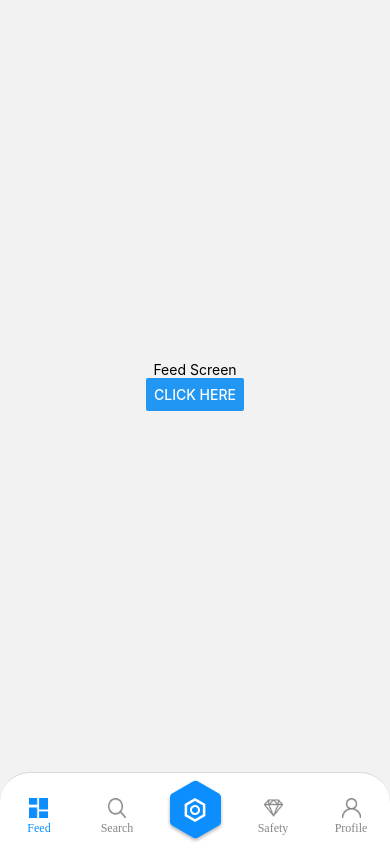
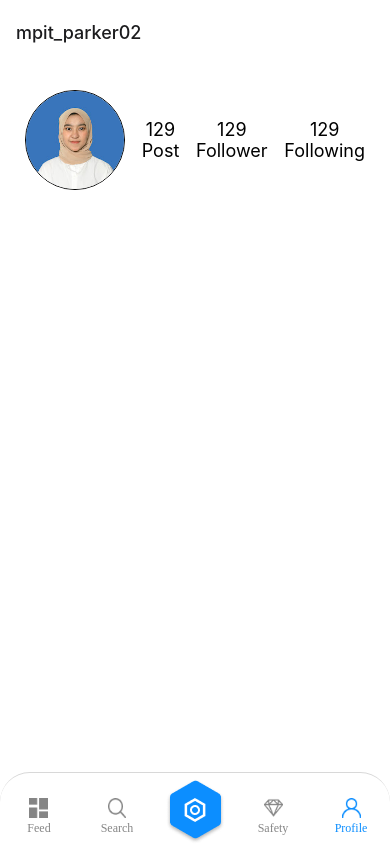
Before and after one commit to AnggaGemilang/B4-SadhelX, a React Native app in the folder fe/: screen /mpit_parker02 in a window 390 px wide. Built offline with nearby package versions, Linux system fonts and the light colour scheme; what realm would draw is missing.

Commit message:
FE redesign profile flexbox

```diff
--- a/fe/App.js
+++ b/fe/App.js
@@ -1,12 +1,16 @@
 import React from 'react'
-import { NavigationContainer } from '@react-navigation/native'
+import { DefaultTheme, NavigationContainer } from '@react-navigation/native'
 import Router from './router';
 import Profile from './screens/Profile';
 import HomeTab from './router'
 
+const navTheme = DefaultTheme;
+navTheme.colors.background = '#FFFFFF';
+
 const App = () => {
   return (
-    <NavigationContainer>
+    <NavigationContainer
+      theme={navTheme}>
       <HomeTab />
     </NavigationContainer>
   );
--- a/fe/router/index.js
+++ b/fe/router/index.js
@@ -101,8 +101,8 @@ function HomeTabs({ navigation }) {
           </View>
         ),
       }} />
-      <Tab.Screen name="Profile" component={Profile} options={{
-        headerShown: false, tabBarIcon: ({ focused }) => (
+      <Tab.Screen name="mpit_parker02" component={Profile} options={{
+         headerShown: true, headerTransparent: true, tabBarIcon: ({ focused }) => (
           <View style={{ alignItems: 'center', justifyContent: 'center', top: 10 }}>
             <Image
               source={require('../assets/icons/profilA.png')}
@@ -239,10 +239,3 @@ function Router({ navigation }) {
 };
 
 export default Router;
-
-
-
-const styles = StyleSheet.create({
-
-
-})
--- a/fe/screens/Followers/index.js
+++ b/fe/screens/Followers/index.js
@@ -191,7 +191,7 @@ const styles = StyleSheet.create({
 
   textInputStyle: {
     height: 45,
-    top: 20,
+    top: 10,
     borderWidth: 1,
     paddingLeft: 10,
     borderColor: '#080808',
--- a/fe/screens/Following/index.js
+++ b/fe/screens/Following/index.js
@@ -199,7 +199,7 @@ const styles = StyleSheet.create({
 
   textInputStyle: {
     height: 45,
-    top: 20,
+    top: 10,
     borderWidth: 1,
     paddingLeft: 10,
     borderColor: '#080808',
--- a/fe/screens/Profile/index.js
+++ b/fe/screens/Profile/index.js
@@ -96,254 +96,87 @@ export default class Member extends Component {
         const { navigate } = this.props.navigation;
 
         return (
+
+            <View style={styles.container}>
+
+                <View style={styles.container1}>
+
                     <View>
-
-                {/* Status atas */}
-
-                <View
+                        <Image
+                            source={require('../../assets/icons/pp.png')}
                             style={{
-                        position: 'absolute',
-                        paddingVertical: 150,
-                        left: 180,
-                        flex: 1,
-
+                                width: 100,
+                                height: 100,
+                                borderRadius: 100,
+                                borderWidth: 1.5,
+                                borderColor: '#000',
+                            }}
+                        />
+                    </View>
+                    <View >
+                        <Text
+                            style={{
+                                textAlign: 'center',
+                                fontSize: 18
+                            }} >
+                            129
+                        </Text>
+                        <Text
+                            style={{
+                                fontSize: 18
+                            }} >
+                            Post
+                        </Text>
+                    </View>
+                    <View >
+                        <TouchableOpacity
+                            onPress={() => this.props.navigation.navigate('Followers')}>
+                            <Text
+                                style={{
+                                    textAlign: 'center',
+                                    fontSize: 18
+                                }} >
+                                129
+                            </Text>
+                            <Text
+                                style={{
+                                    fontSize: 18
                                 }}
                             >
-                    <TouchableOpacity
-
-                        onPress={() => this.props.navigation.navigate('Followers')}
-                    >
-                        <Text
-                            style={{
-                                fontSize: 20
-                            }}
-                        >
-                            Polower
+                                Follower
                             </Text>
                         </TouchableOpacity>
                     </View>
-
-                <View
+                    <View >
+                        <TouchableOpacity
+                            onPress={() => this.props.navigation.navigate('Following')}>
+                            <Text
                                 style={{
-                        position: 'absolute',
-                        paddingVertical: 150,
-                        left: 300,
-                        flex: 1,
-
+                                    textAlign: 'center',
+                                    fontSize: 18
+                                }} >
+                                129
+                            </Text>
+                            <Text
+                                style={{
+                                    fontSize: 18
                                 }}
                             >
-                    <TouchableOpacity
-
-                        onPress={() => this.props.navigation.navigate('Following')}
-                    >
-                        <Text
-                            style={{
-                                fontSize: 20
-                            }}
-                        >
-                            Polowing
+                                Following
                             </Text>
                         </TouchableOpacity>
                     </View>
-
-                {/* PP */}
-
-                <View
-                    style={{
-                        position: 'absolute',
-                        marginVertical: 100,
-                        marginLeft: 20,
-                        flex: 1,
-
-                    }}
-                >
-                    <Image
-                        source={require('../../assets/icons/pp.png')}
-                        style={{
-                            width: 120,
-                            height: 120,
-                            borderRadius: 100,
-                            borderWidth: 1.5,
-                            borderColor: '#000',
-                            top: 5
-                        }}
-                    />
                 </View>
 
-                {/* nick */}
-                <View
-                    style={{
-                        position: 'absolute',
-                        marginHorizontal: 30,
-                        marginVertical: 250,
-                        flex: 1,
-                    }}
-                >
-                    <Text
-                        style={{
-                            fontWeight: '900',
-                            fontSize: 20
-                        }}
-                    >
-                        Pitri Parker
-                    </Text>
-                </View>
 
-                {/* KET */}
-                <View
-                    style={{
-                        position: 'absolute',
-                        marginHorizontal: 30,
-                        marginVertical: 280,
-                        flex: 1,
-                    }}
-                >
-                    <Text
-                        style={{
-                            fontSize: 15
-                        }}
-                    >
-                        Biodata
-                    </Text>
-                </View>
 
-                {/* Tombol */}
-                <View
-                    style={{
-                        marginHorizontal: 15,
-                        position: 'absolute',
-                        flexDirection: 'row',
-                        marginVertical: 350,
-                        flex: 1,
 
-                    }}
-                >
 
-                    {/* Follow */}
-                    <TouchableOpacity
 
-                        style={{
-                            width: 120,
-                            height: 30,
-                            backgroundColor: TombolBg,
-                            alignItems: 'center',
-                            justifyContent: 'center',
-                            paddingVertical: 5,
-                            marginHorizontal: 5,
-                            borderRadius: 10,
-                            elevation: 5,
-                        }}
-                        onPress={() => {
-                            if (!this.state.toggle){
-                                this.requestAPI('http://192.168.1.8:8080/api/following')
-                            } else {
-                                return Alert.alert(
-                                    "Are your sure?",
-                                    "You can't follow him/her anymore",
-                                    [
-                                        {
-                                            text: "Yes",
-                                            onPress: () => {
-                                                console.log("asdasdasd")
-                                                this.requestAPI('http://192.168.1.8:8080/api/following/2/1')
-                                            },
-                                        },
-                                        {
-                                            text: "No",
-                                        },
-                                    ]
-                                );
-                            }
-                        }}
-                    >
-                        <Text
-                            style={{
-                                color: '#fff',
-                                fontWeight: 'bold'
 
-                            }}
-                        >
-                            {Teman}
-                        </Text>
-                    </TouchableOpacity>
 
-                    {/* Activity */}
-                    <TouchableOpacity
-                        style={{
-                            width: 120,
-                            // height:29,
-                            // top: 120,
-                            // bottom: 592,
-                            // left: 110,
-                            // right:592,
-                            backgroundColor: '#000',
-                            alignItems: 'center',
-                            justifyContent: 'center',
-                            paddingVertical: 5,
-                            marginHorizontal: 5,
-                            borderRadius: 10,
-                            elevation: 5
-                        }}
-                    >
-                        <Text
-                            style={{
-                                color: '#fff',
-                                fontWeight: 'bold'
 
-                            }}
-                        >
-                            Activity
-                        </Text>
-                    </TouchableOpacity>
 
-                    {/* Menus */}
-                    <TouchableOpacity
-                        style={{
-                            width: 120,
-                            backgroundColor: '#000',
-                            alignItems: 'center',
-                            justifyContent: 'center',
-                            paddingVertical: 5,
-                            marginHorizontal: 5,
-                            borderRadius: 10,
-                            elevation: 5
-                        }}
-                    >
-                        <Text
-                            style={{
-                                color: '#fff',
-                                fontWeight: 'bold'
-
-                            }}
-                        >
-                            Menus
-                        </Text>
-                    </TouchableOpacity>
-
-                    {/* dll */}
-                    <TouchableOpacity
-                        style={{
-                            width: 32,
-                            backgroundColor: '#000',
-                            alignItems: 'center',
-                            justifyContent: 'center',
-                            paddingVertical: 5,
-                            marginHorizontal: 15,
-                            borderRadius: 10,
-                            elevation: 5
-                        }}
-                    >
-                        <Text
-                            style={{
-                                color: '#fff',
-                                fontWeight: 'bold'
-
-                            }}
-                        >
-                            V
-                        </Text>
-                    </TouchableOpacity>
-                </View>
             </View>
         )
     }
@@ -351,11 +184,19 @@ export default class Member extends Component {
 
 const styles = StyleSheet.create({
   container: {
-        // position: 'absolute',
+    alignItems: 'center',
+    paddingTop: 45,
+    justifyContent: "space-between",
+    flexDirection: "row",
+  },
+  container1: {
     flex: 1,
-        flexDirection: 'row',
-        justifyContent: 'center',
+    color: 'black',
     alignItems: 'center',
-        backgroundColor: 'whitesmoke'
+    paddingTop: 45,
+    marginHorizontal: 25,
+    alignContent: 'center',
+    justifyContent: "space-between",
+    flexDirection: "row",
   }
-})
+});
```
Also changed, not shown: 1 other file (tests, documents, lock files or other folders). Lines whose indentation alone changed are shown as unchanged.
